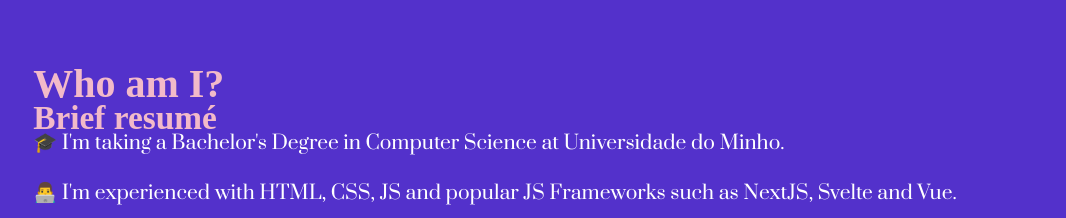
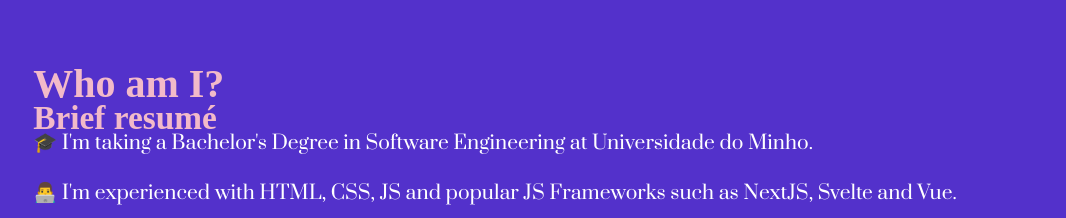
Before and after one commit to cakePhone/cakephone.github.io, a SvelteKit app: page / in a window 1280 px wide. Shown: the part 1560-1778 px from the top of the page, without its empty margins (106-1172 px from the left). Built offline with nearby package versions, Linux system fonts and the light colour scheme; a web font is replaced by a local one.

Commit message:
correct degree name

```diff
--- a/src/routes/+page.svelte
+++ b/src/routes/+page.svelte
@@ -57,8 +57,8 @@
     <h1>Who am I?</h1>
     <h2 style="margin-top: 12px;">Brief resumé</h2>
     <p>
-      🎓 I'm taking a Bachelor's Degree in Computer Science at Universidade do
-      Minho.
+      🎓 I'm taking a Bachelor's Degree in Software Engineering at Universidade
+      do Minho.
     </p>
     <p>
       👨‍💻 I'm experienced with HTML, CSS, JS and popular JS Frameworks such as
```
